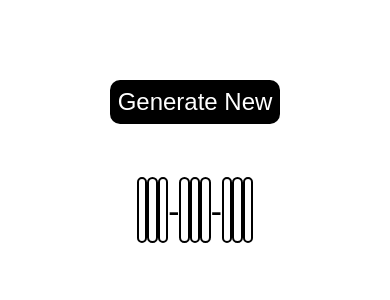
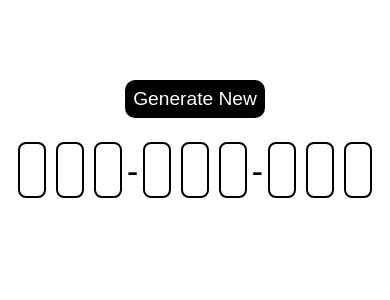
Before and after one commit to amhsm6/mutclip, a Next.js app in the folder client/: page / in a window 390 px wide. Shown: the top 300 px of the page. Built offline with nearby package versions, Linux system fonts and the light colour scheme.

Commit message:
make front page responsive

```diff
--- a/client/src/app/components/IdentifierInput.module.css
+++ b/client/src/app/components/IdentifierInput.module.css
@@ -1,5 +1,4 @@
 .container {
-    width: 30%;
     display: flex;
     flex-direction: column;
 }
@@ -7,6 +6,5 @@
 .row {
     height: 100px;
     display: flex;
-    justify-content: space-between;
     align-items: center;
 }
--- a/client/src/app/components/InputBox.module.css
+++ b/client/src/app/components/InputBox.module.css
@@ -1,10 +1,12 @@
 .input {
-    width: 7%;
-    height: 60%;
+    width: 32px;
+    height: 60px;
     border-radius: 10px;
     font-size: 2em;
     text-align: center;
     outline: none;
+    margin-right: 5px;
+    margin-left: 5px;
 }
 
 .ok {
@@ -14,3 +16,20 @@
 .not-found {
     border: 2px solid red;
 }
+
+@media screen and (max-width: 30rem) {
+    .input {
+        width: 20px;
+        height: 50px;
+        border-radius: 8px;
+        font-size: 1.6em;
+    }
+}
+
+@media screen and (max-width: 23rem) {
+    .input {
+        width: 15px;
+        height: 40px;
+        font-size: 1.2em;
+    }
+}
--- a/client/src/app/components/InputBox.tsx
+++ b/client/src/app/components/InputBox.tsx
@@ -1,6 +1,6 @@
 "use client";
 
-import React, { useEffect, useRef } from "react";
+import React, { useState, useEffect, useRef } from "react";
 import styles from "./InputBox.module.css";
 
 type Props = {
@@ -15,18 +15,25 @@ type Props = {
 //FIXME: firefox .focus() does not work
 
 export default function InputBox({ index, cursor, set, clear, notFound, forceLast }: Props) {
+    const [value, setValue] = useState("");
+
     const ref = useRef<HTMLInputElement>(null);
 
     useEffect(() => {
         cursor === index && ref.current?.focus();
     }, [cursor]);
 
+    useEffect(() => {
+        value && set(value);
+    }, [value]);
+
     return (
         <input
             ref={ ref }
+            value={ value }
             className={ `${styles.input} ${notFound ? styles["not-found"] : styles.ok}` }
             maxLength={ 1 }
-            onChange={ e => e.target.value && set(e.target.value) }
+            onChange={ e => setValue(e.target.value.toLowerCase()) }
             onKeyDown={ e => e.key === "Backspace" && clear() }
             onBlur={ () => (cursor === index || forceLast) && ref.current?.focus() }
         />
--- a/client/src/app/page.module.css
+++ b/client/src/app/page.module.css
@@ -28,3 +28,24 @@
         border: 3px solid magenta!important;
     }
 }
+
+@media screen and (max-width: 30rem) {
+    .generate {
+        height: 40px;
+    }
+
+    .generate > button {
+        font-size: 1.2em!important;
+        margin-bottom: 20px;
+    }
+}
+
+@media screen and (max-width: 23rem) {
+    .generate {
+        height: 30px;
+    }
+
+    .generate > button {
+        margin-bottom: 15px;
+    }
+}
--- a/client/src/app/page.tsx
+++ b/client/src/app/page.tsx
@@ -5,8 +5,6 @@ import { newclip } from "./actions";
 import ControlButton from "@/components/ControlButton";
 import IdentifierInput from "./components/IdentifierInput";
 import styles from "./page.module.css";
-
-// TODO: make page responsive
 
 export default function Page() {
     const [error, setError] = useState<Error | null>(null);
```
Also changed, not shown: 1 other file (tests, documents, lock files or other folders).
